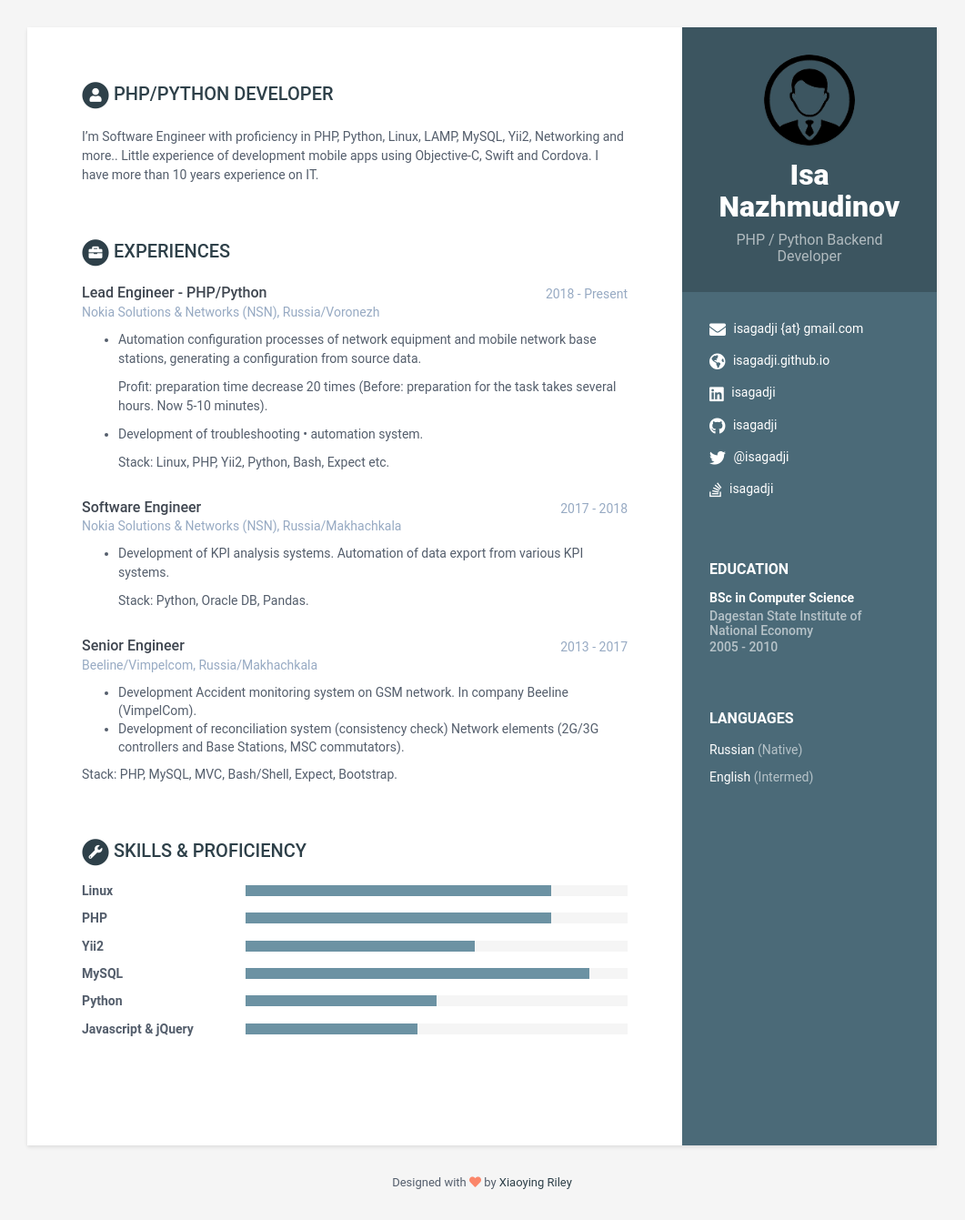
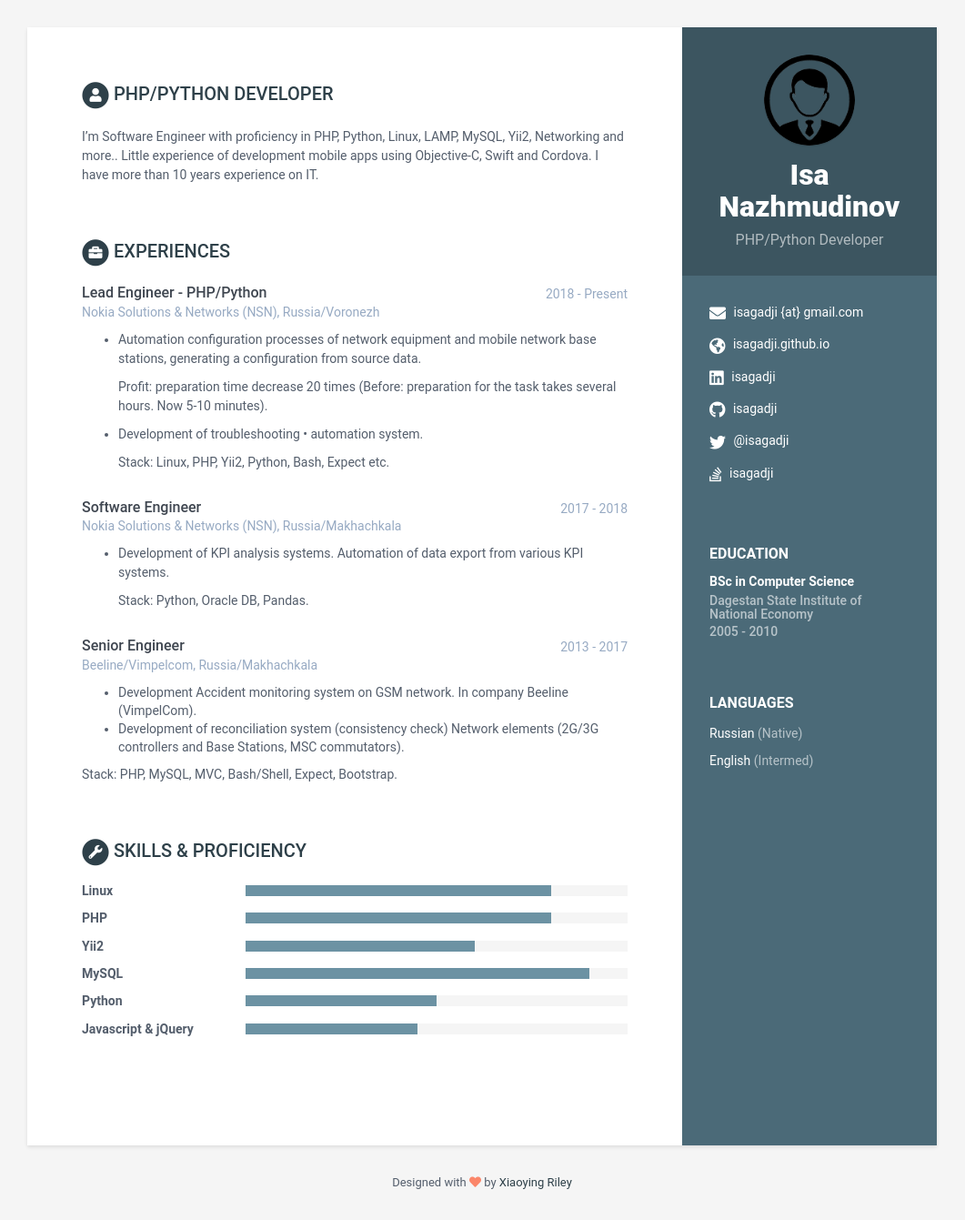
Before and after one commit to isagadji/isa, a Jekyll site: the page built from index.html, in a window 1280 px wide. Shown: the whole page at 91% size, without its empty margins (110-1171 px from the left). Built offline with Jekyll 4.4.1, drawn with Linux system fonts in a browser that asks for light colours.

Commit message:
Merge branch 'online-cv'
# Conflicts:
#	_config.yml

```diff
--- a/_data/data.yml
+++ b/_data/data.yml
@@ -8,7 +8,7 @@ sidebar:
 
     # Profile information
     name: Isa Nazhmudinov
-    tagline: PHP / Python Backend Developer
+    tagline: PHP/Python  Developer
     avatar: profile.png  #place a 100x100 picture inside /assets/images/ folder and provide the name of the file below
 
     # Sidebar links
```
